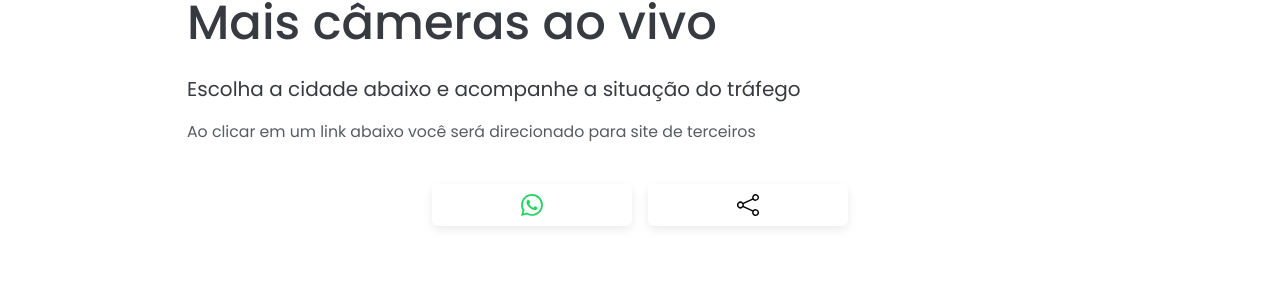
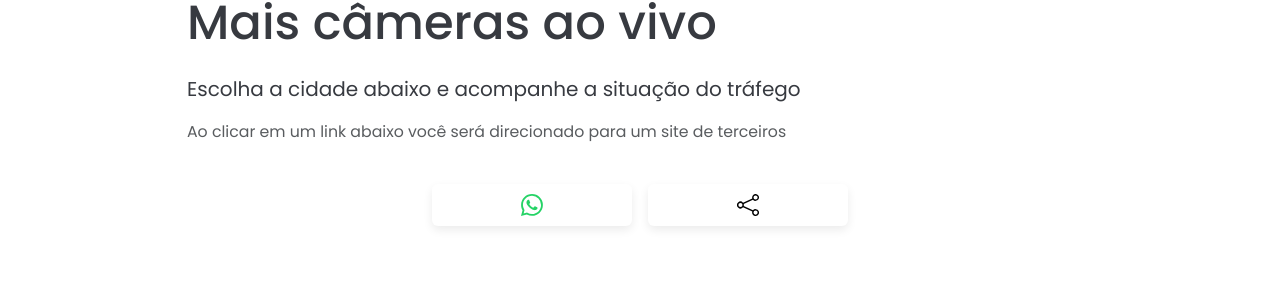
Before and after one commit to Sergio-Damm/transitoaovivo, a Jekyll site: the page built from pages/mais-cameras-ao-vivo/index.html, in a window 1280 px wide and 900 px high. Shown: the part 119-411 px from the top of the window. Built offline with Jekyll 4.4.1, drawn with Linux system fonts in a browser that asks for light colours; comment, search, counter and statistics services are not loaded.

Commit message:
text correction cet3 and more cams

```diff
--- a/pages/mais-cameras-ao-vivo/index.html
+++ b/pages/mais-cameras-ao-vivo/index.html
@@ -18,7 +18,7 @@
 				<p class="h1-subtitle-content">Escolha a cidade abaixo e acompanhe a situação do tráfego</p>
 			</div>
 			<div class="col-12 col-md-10 mx-auto">
-				<p class="small text-muted mb-4">Ao clicar em um link abaixo você será direcionado para site de terceiros</p>
+				<p class="small text-muted mb-4">Ao clicar em um link abaixo você será direcionado para um site de terceiros</p>
 			</div>
   		</div>
 	</div>
--- a/pages/transito-cetsp-3/index.html
+++ b/pages/transito-cetsp-3/index.html
@@ -284,7 +284,7 @@
 						<li>Comparar o fluxo entre diferentes regiões da cidade</li>
 						<li>Apoiar decisões rápidas sobre horários ou rotas alternativas</li>
 					</ul>
-				<p class="mb-0">Por reunir 3 câmeras em uma única página, a página funciona como um painel resumido do trânsito de São Paulo, ideal para quem precisa de uma visão ampla e imediata da situação viária.</p>
+				<p class="mb-0">Por reunir 4 câmeras em uma única página, a página funciona como um painel resumido do trânsito de São Paulo, ideal para quem precisa de uma visão ampla e imediata da situação viária.</p>
 			</div>
 		</div>
 	</div>
```
